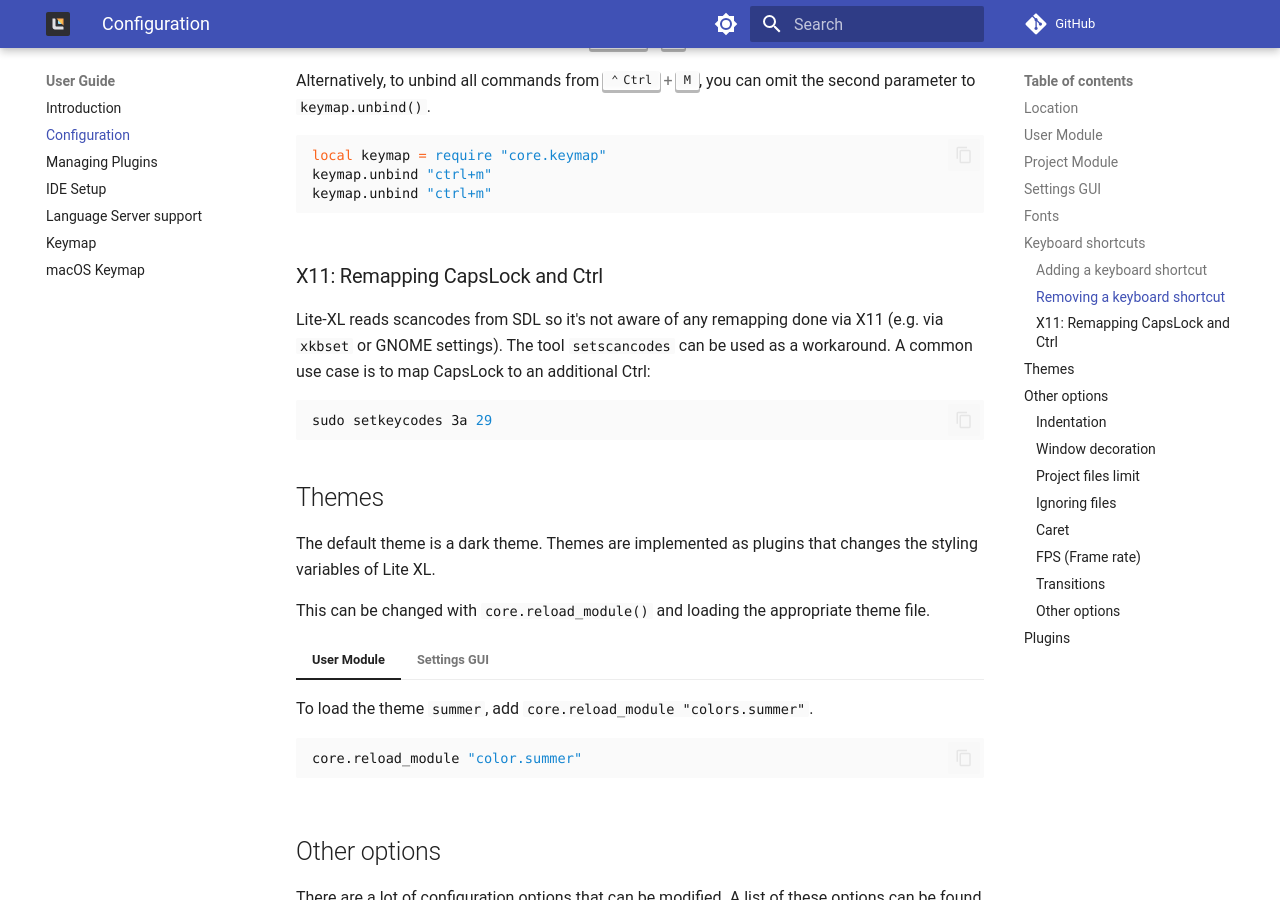
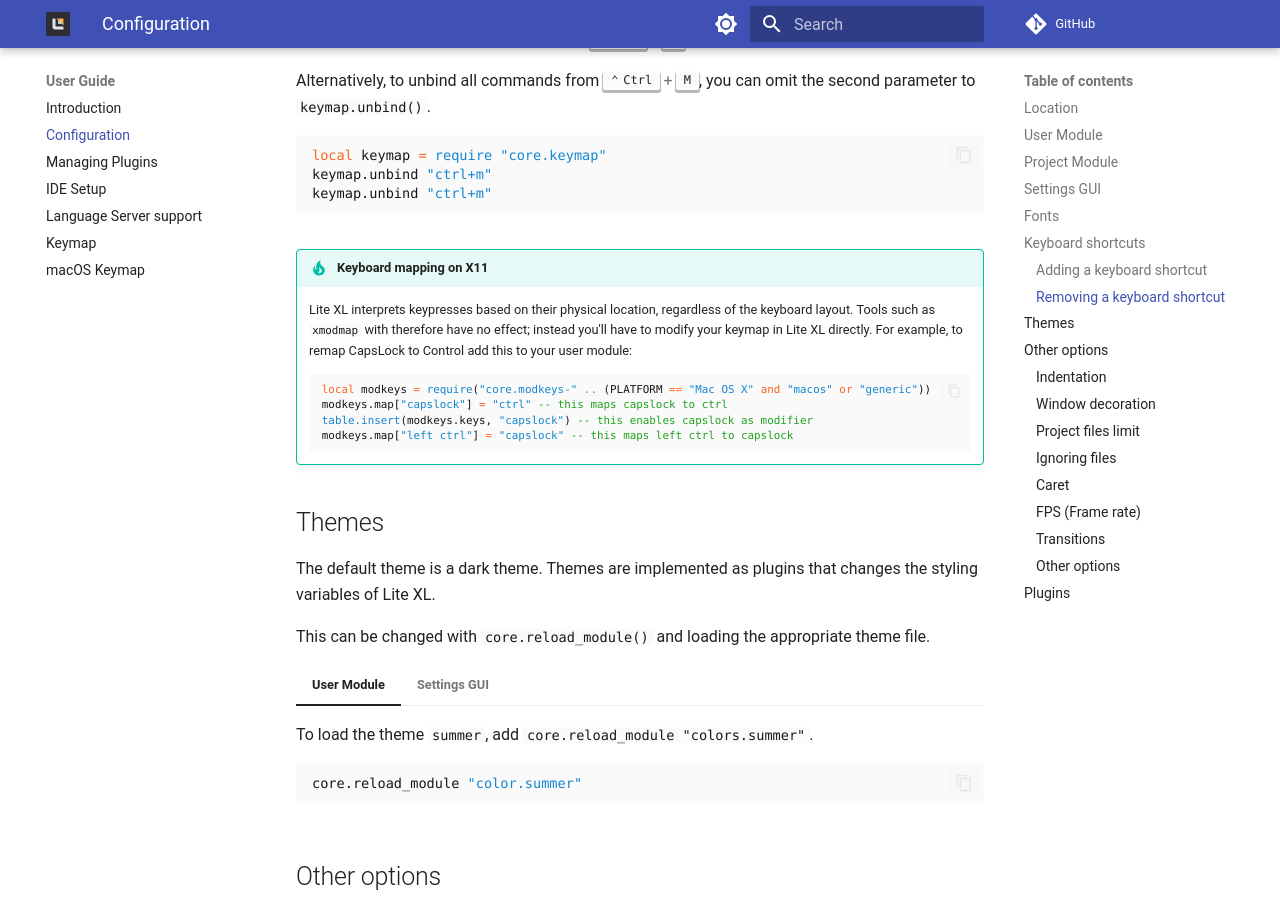
Before and after one commit to lite-xl/lite-xl.github.io, an MkDocs documentation site: the page built from docs/user-guide/configuration.md, in a window 1280 px wide and 900 px high, scrolled down 3633 px. Built offline with MkDocs 1.6.1 and Material for MkDocs 9.7.7, drawn with Linux system fonts in a browser that asks for light colours; plug-ins that fetch from the network failed and are left out; comment, search, counter and statistics services are not loaded; the version menu is left out.

Commit message:
Various PR feedback
* Moved everything inside a "tip" admonition
* Used the proper name "Lite XL"
* Suggest remapping via the Lite XL config

````diff
--- a/docs/user-guide/configuration.md
+++ b/docs/user-guide/configuration.md
@@ -236,14 +236,17 @@
     Afterwards, press the "Save" button to save the changes.
     ![Screenshot showing the keybind changer][13]{ loading=lazy }
 
-### X11: Remapping CapsLock and Ctrl
 
-Lite-XL reads scancodes from SDL so it's not aware of any remapping done via X11 (e.g. via `xkbset` or GNOME settings).
-The tool `setscancodes` can be used as a workaround. A common use case is to map CapsLock to an additional Ctrl:
-
-```bash
-sudo setkeycodes 3a 29
-```
+!!! tip "Keyboard mapping on X11"
+    Lite XL interprets keypresses based on their physical location, regardless of the keyboard layout.
+    Tools such as `xmodmap` with therefore have no effect; instead you'll have to modify your keymap in Lite XL directly.
+    For example, to remap CapsLock to Control add this to your user module:
+    ```lua
+    local modkeys = require("core.modkeys-" .. (PLATFORM == "Mac OS X" and "macos" or "generic"))
+    modkeys.map["capslock"] = "ctrl" -- this maps capslock to ctrl
+    table.insert(modkeys.keys, "capslock") -- this enables capslock as modifier
+    modkeys.map["left ctrl"] = "capslock" -- this maps left ctrl to capslock
+    ```
 
 ## Themes
 
````
